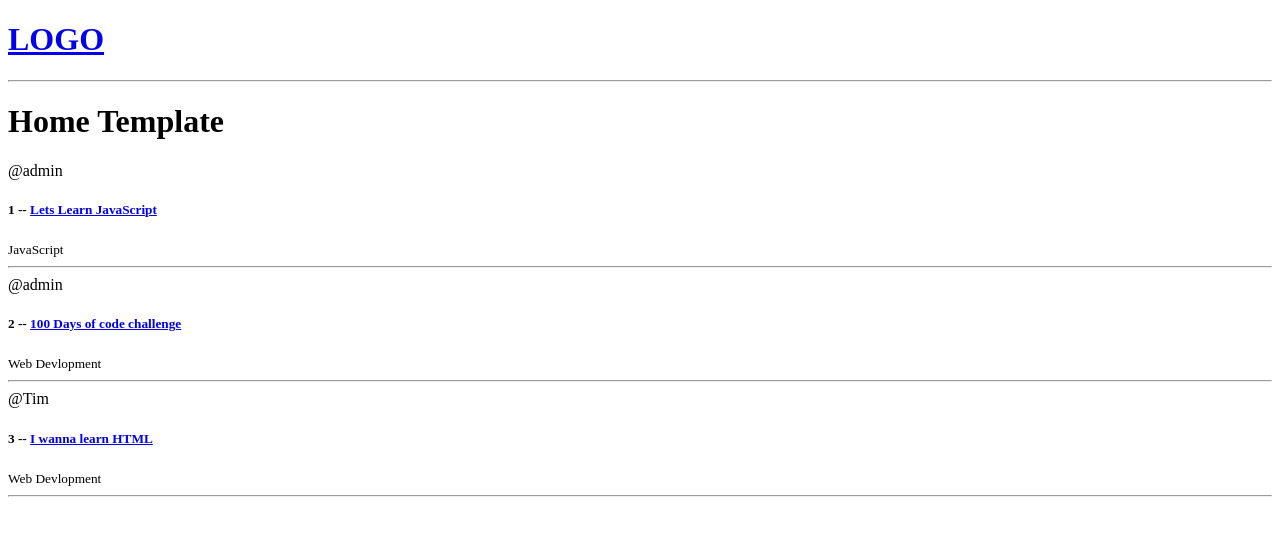
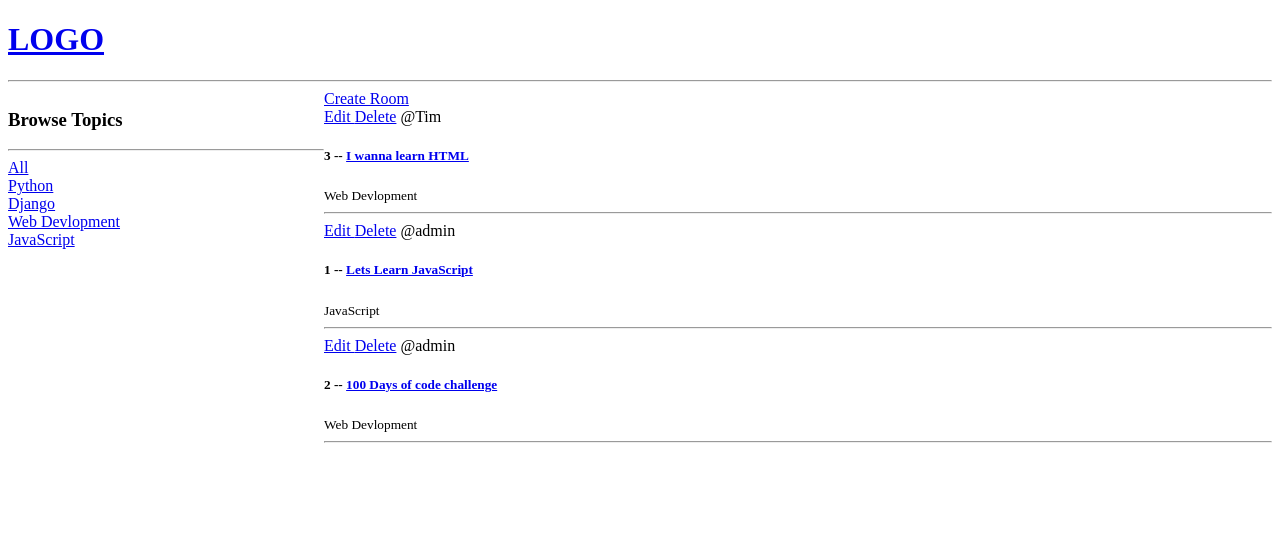
Before and after one commit to oyunmintrio95/Django_StudyBud, a Django app: page / in a window 1280 px wide. Shown: the top 536 px of the page. Run offline with Django 4.2, Linux system fonts and the light colour scheme; data comes from the database, SQL or seed files in the repository; both versions use the stored data as it was after the commit.

Commit message:
CRUD completed

```diff
--- a/base/models.py
+++ b/base/models.py
@@ -22,6 +22,9 @@ class Room(models.Model):
     # auto_now_add will only save the time when it was first saved/ won't be changed after...
     created = models.DateTimeField(auto_now_add=True)
 
+    class Meta:
+        ordering = ['-updated', '-created'] # with '-' it will order descending order, without it ascending
+
     def __str__(self):
         # return str(self.updated) since the method returns string, convert Date to string
         return self.name
--- a/base/templates/base/home.html
+++ b/base/templates/base/home.html
@@ -1,12 +1,36 @@
 {% extends 'main.html' %}
 
 {% block content %}
-<h1>Home Template</h1>
 
-<div>
+<style>
+    .home-container {
+        display: grid;
+        grid-template-columns: 1fr 3fr;
+    }
+</style>
+
+<div class="home-container">
     <div>
-        {% for room in rooms %}
+        <h3>Browse Topics</h3>
+        <hr>
+
+        <div>
+            <a href="{% url 'home' %}">All</a>
+        </div>
+        {% for topic in topics %}
             <div>
+                <a href="{% url 'home' %}?q={{topic.name}}">{{topic.name}}</a>
+            </div>
+        {% endfor %}
+    </div>
+
+    <div>
+        <a href="{%url 'create-room' %}">Create Room</a>
+        <div>
+            {% for room in rooms %}
+            <div>
+                <a href="{% url 'update-room' room.id %}"> Edit </a>
+                <a href="{% url 'delete-room' room.id %}" >Delete</a>
                 <span>@{{room.host.username}}</span>
                 <h5>{{room.id}} -- <a href="{% url 'room' room.id %}">{{room.name}}</a></h5>
                 <small>{{room.topic.name}}</small>
@@ -14,6 +38,7 @@
             </div>
 
         {% endfor %}
+        </div>
     </div>
 </div>
 {% endblock content %}
--- a/base/urls.py
+++ b/base/urls.py
@@ -11,4 +11,8 @@ from . import views
 urlpatterns = [
     path('', views.home, name="home"),
     path('room/<str:pk>/', views.room, name="room"),
+
+    path('create-room/', views.createRoom, name="create-room"),
+    path('update-room/<str:pk>/', views.updateRoom, name="update-room"),
+    path('delete-room/<str:pk>/', views.deleteRoom, name="delete-room"),
 ]
--- a/base/views.py
+++ b/base/views.py
@@ -1,5 +1,6 @@
-from django.shortcuts import render
-from .models import Room
+from django.shortcuts import render, redirect
+from .models import Room, Topic
+from .forms import RoomForm
 
 # Create your views here.
 
@@ -14,8 +15,10 @@ def home(request):
     # return render(request, 'home.html', {'rooms': rooms})
     # queryset = ModelName.objects.all()
     # Variable that holds response = Model Name. Model obejcts attrubute. methods
-    rooms = Room.objects.all()
-    context = {'rooms': rooms}
+    q = request.GET.get('q') if request.GET.get('q') != None else ''
+    rooms = Room.objects.filter(topic__name__contains=q)
+    topics = Topic.objects.all()
+    context = {'rooms': rooms, 'topics': topics}
     return render(request, 'base/home.html', context)
 
 def room(request,pk):
@@ -23,3 +26,34 @@ def room(request,pk):
 
     context = {'room' : room}
     return render(request, 'base/room.html', context)
+
+def createRoom(request):
+    form = RoomForm()
+
+    if request.method == 'POST':
+        form = RoomForm(request.POST)
+        if form.is_valid():
+            form.save()
+            return redirect('home')
+
+    context = {'form': form}
+    return render(request, "base/room_form.html", context)
+
+def updateRoom(request, pk):
+    room = Room.objects.get(id=pk)
+    form = RoomForm(instance=room)
+
+    if request.method == 'POST':
+        form = RoomForm(request.POST, instance=room)
+        if form.is_valid():
+            form.save()
+            return redirect('home')
+    context = {'form': form}
+    return render(request, "base/room_form.html", context)
+
+def deleteRoom(request, pk):
+    room = Room.objects.get(id=pk)
+    if request.method == 'POST':
+        room.delete()
+        return redirect('home')
+    return render(request, 'base/delete.html', {'obj': room})
```
Also changed, not shown: base/forms.py (added, +8 -0 lines), base/templates/base/delete.html (added, +10 -0 lines), base/templates/base/room_form.html (added, +12 -0 lines), db.sqlite3.
